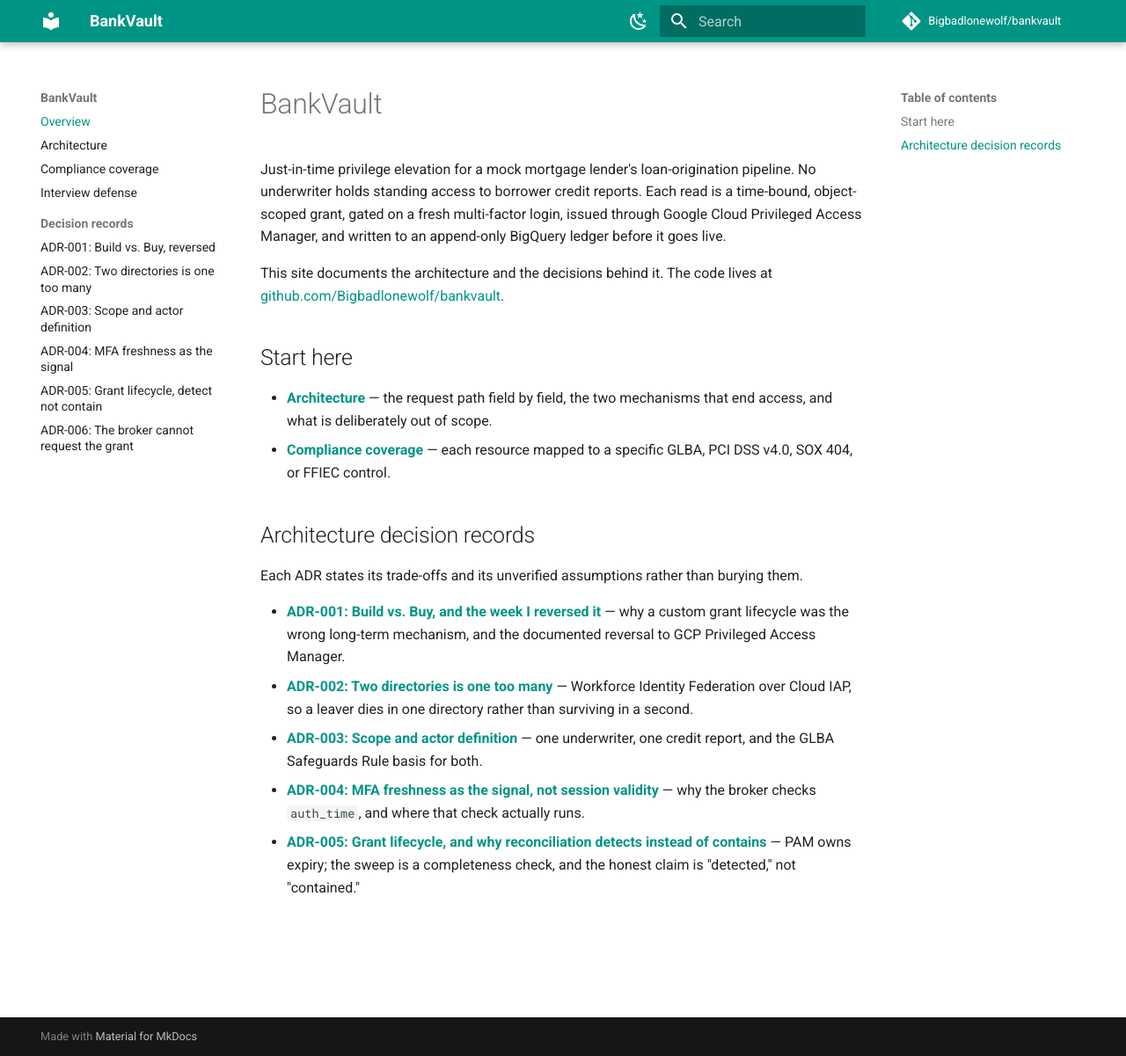
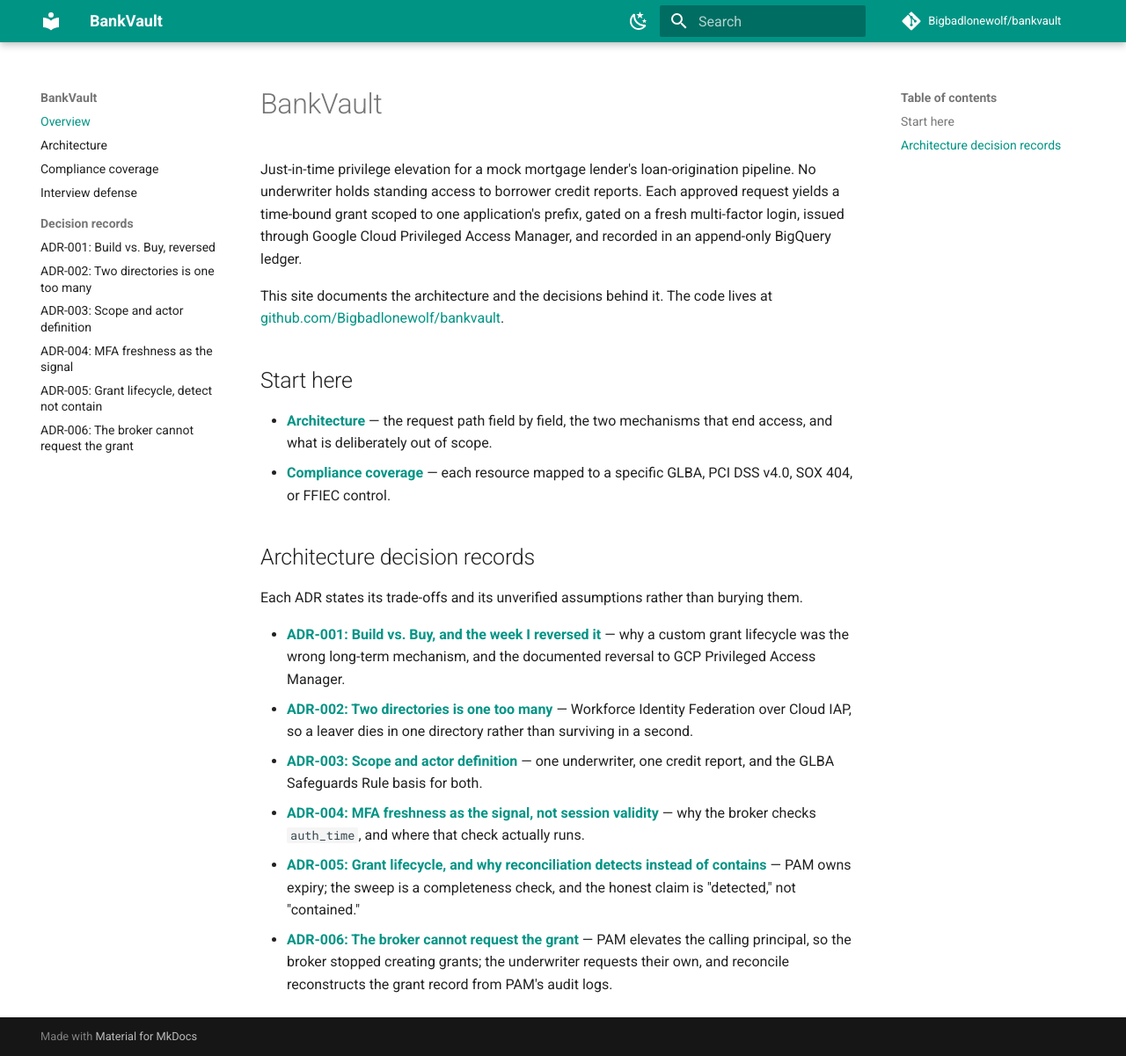
Before and after one commit to Bigbadlonewolf/bankvault, an MkDocs documentation site: the page built from docs/index.md, in a window 1280 px wide and 1201 px high. Shown: the whole window at 88% size. Built offline with MkDocs 1.6.1 and Material for MkDocs 9.7.7, drawn with Linux system fonts in a browser that asks for light colours; comment, search, counter and statistics services are not loaded.

Commit message:
README/index: correct line-1 overclaim (per-request, prefix-scoped), list ADRs 001..006, drop broker grant-creation from layout

```diff
--- a/docs/index.md
+++ b/docs/index.md
@@ -1,6 +1,6 @@
 # BankVault
 
-Just-in-time privilege elevation for a mock mortgage lender's loan-origination pipeline. No underwriter holds standing access to borrower credit reports. Each read is a time-bound, object-scoped grant, gated on a fresh multi-factor login, issued through Google Cloud Privileged Access Manager, and written to an append-only BigQuery ledger before it goes live.
+Just-in-time privilege elevation for a mock mortgage lender's loan-origination pipeline. No underwriter holds standing access to borrower credit reports. Each approved request yields a time-bound grant scoped to one application's prefix, gated on a fresh multi-factor login, issued through Google Cloud Privileged Access Manager, and recorded in an append-only BigQuery ledger.
 
 This site documents the architecture and the decisions behind it. The code lives at [github.com/Bigbadlonewolf/bankvault](https://github.com/Bigbadlonewolf/bankvault).
 
@@ -18,3 +18,4 @@ Each ADR states its trade-offs and its unverified assumptions rather than buryin
 - **[ADR-003: Scope and actor definition](adr/003-scope-and-actor-definition.md)** — one underwriter, one credit report, and the GLBA Safeguards Rule basis for both.
 - **[ADR-004: MFA freshness as the signal, not session validity](adr/004-mfa-freshness-zero-trust-signal.md)** — why the broker checks `auth_time`, and where that check actually runs.
 - **[ADR-005: Grant lifecycle, and why reconciliation detects instead of contains](adr/005-pam-grant-lifecycle.md)** — PAM owns expiry; the sweep is a completeness check, and the honest claim is "detected," not "contained."
+- **[ADR-006: The broker cannot request the grant](adr/006-who-requests-the-grant.md)** — PAM elevates the calling principal, so the broker stopped creating grants; the underwriter requests their own, and reconcile reconstructs the grant record from PAM's audit logs.
```
Also changed, not shown: README.md (+3 -3 lines).
